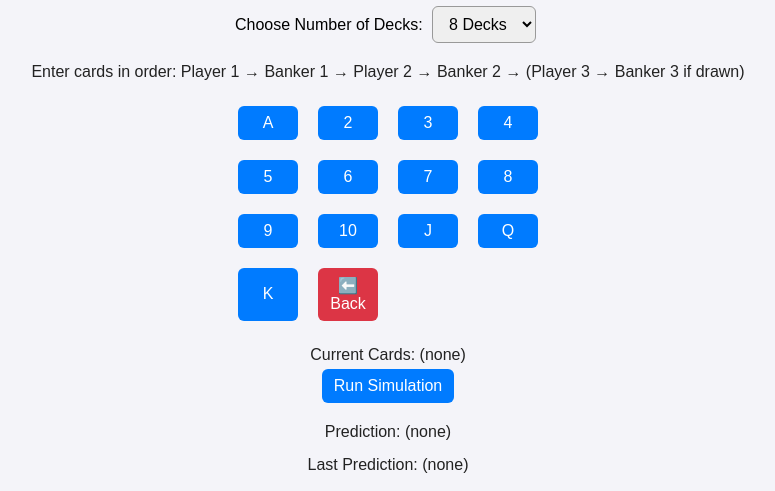
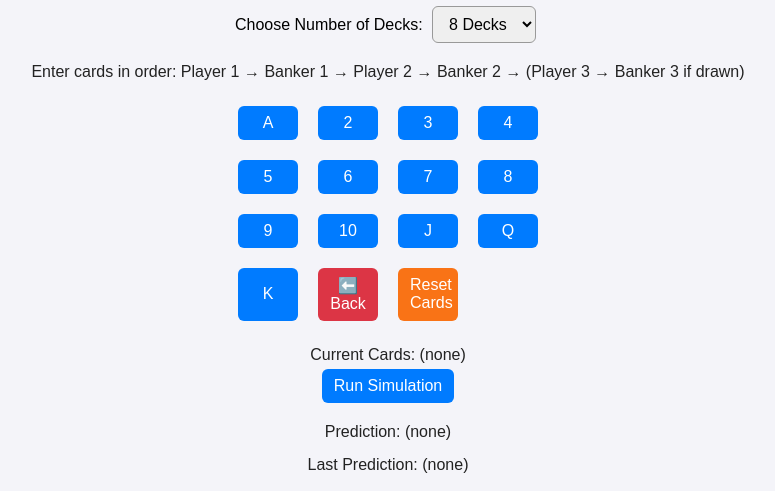
Before and after one commit to akulwaruday-beep/Bacc, a plain HTML site: page index.html in a window 1280 px wide. Shown: the part 107-598 px from the top of the page, without its empty margins (252-1027 px from the left). Drawn offline with nearby package versions, Linux system fonts and the light colour scheme.

Commit message:
Update index.html

```diff
--- a/index.html
+++ b/index.html
@@ -1,3 +1,4 @@
+
 <!DOCTYPE html>
 <html lang="en">
 <head>
@@ -13,6 +14,8 @@
   button:hover { background: #0056b3; }
   #back { background: #dc3545; }
   #back:hover { background: #a71d2a; }
+  #reset { background: #f97316; }
+  #reset:hover { background: #c2410c; }
   #current-cards, #prediction, #last-prediction, #note { margin-top: 15px; font-size: 16px; color: #222; }
   canvas { margin-top: 20px; }
 </style>
@@ -50,6 +53,7 @@
   <button onclick="addCard('Q')">Q</button>
   <button onclick="addCard('K')">K</button>
   <button id="back" onclick="removeCard()">⬅️ Back</button>
+  <button id="reset" onclick="resetCards()">Reset Cards</button>
 </div>
 
 <div id="current-cards">Current Cards: (none)</div>
@@ -74,6 +78,14 @@ function addCard(card) {
 function removeCard() {
   currentCards.pop();
   updateDisplay();
+}
+
+function resetCards() {
+  currentCards = [];
+  updateDisplay();
+  document.getElementById("prediction").innerText = "Prediction: (none)";
+  document.getElementById("last-prediction").innerText = "Last Prediction: (none)";
+  if(window.chart) window.chart.destroy();
 }
 
 function updateDisplay() {
```
